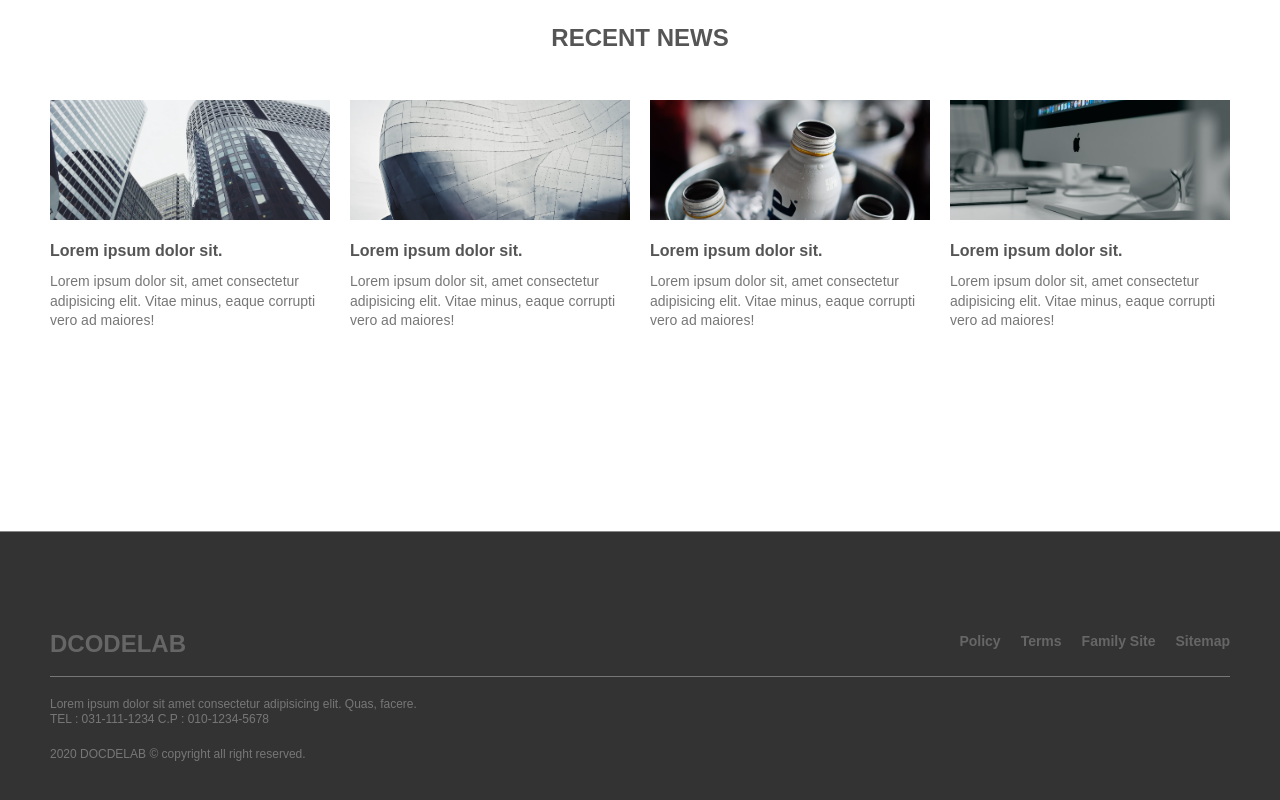
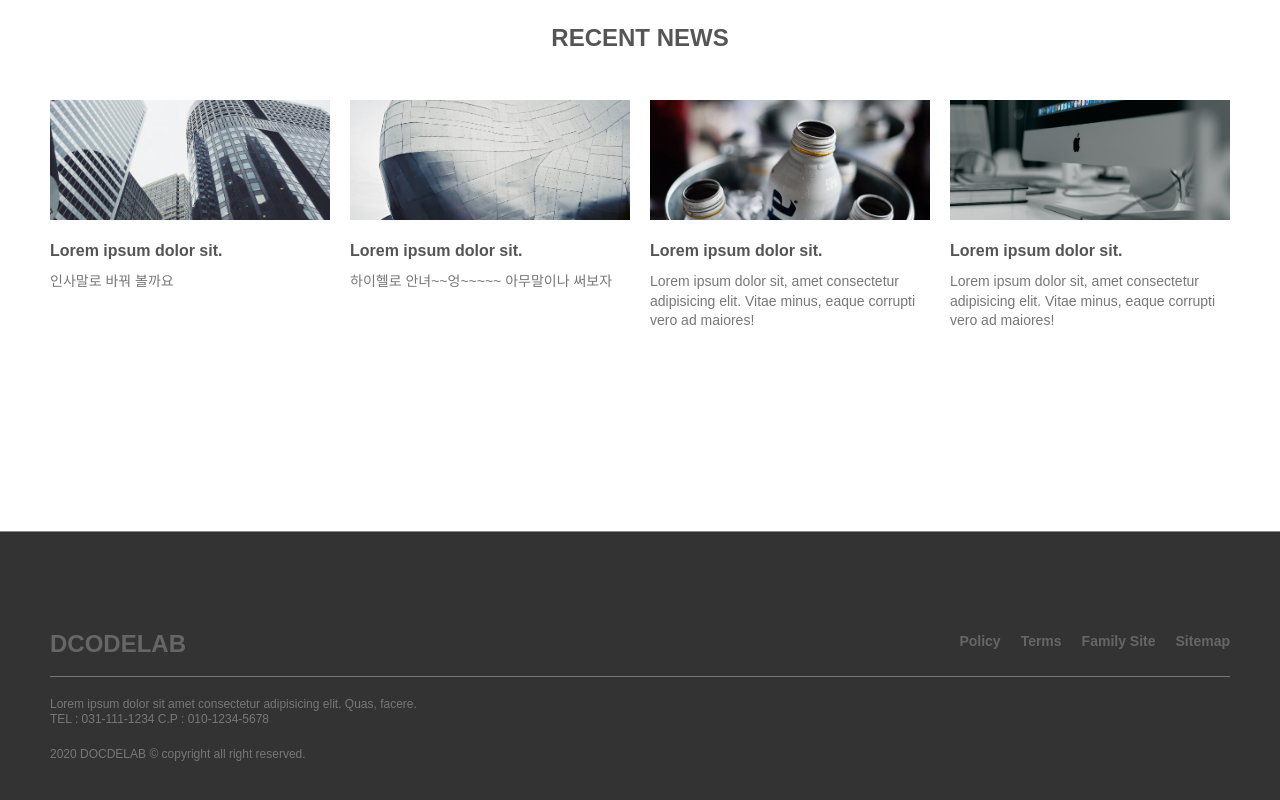
Before and after one commit to kiyora25/momo, a plain HTML site: page index.html in a window 1280 px wide. Shown: the part 975-1775 px from the top of the page. Drawn offline with Linux system fonts and the light colour scheme.

Commit message:
Update index.html

```diff
--- a/index.html
+++ b/index.html
@@ -52,11 +52,10 @@
             <div class="wrap">
                 <article>
                     <div class="pic">
-                        <img src="img/news1.jpg" alt="1번째 콘텐츠 이미지">
+                        <img src="./img/news1.jpg" alt="1번째 콘텐츠 이미지">
                     </div>
                     <h2><a href="#">Lorem ipsum dolor sit.</a></h2>
-                    <p>Lorem ipsum dolor sit, amet consectetur adipisicing elit. Vitae minus, eaque corrupti vero ad
-                        maiores!</p>
+                    <p>인사말로 바꿔 볼까요</p>
                 </article>
 
                 <article>
@@ -64,8 +63,7 @@
                         <img src="img/news2.jpg" alt="2번째 콘텐츠 이미지">
                     </div>
                     <h2><a href="#">Lorem ipsum dolor sit.</a></h2>
-                    <p>Lorem ipsum dolor sit, amet consectetur adipisicing elit. Vitae minus, eaque corrupti vero ad
-                        maiores!</p>
+                    <p>하이헬로 안녀~~엉~~~~~ 아무말이나 써보자</p>
                 </article>
 
                 <article>
```
